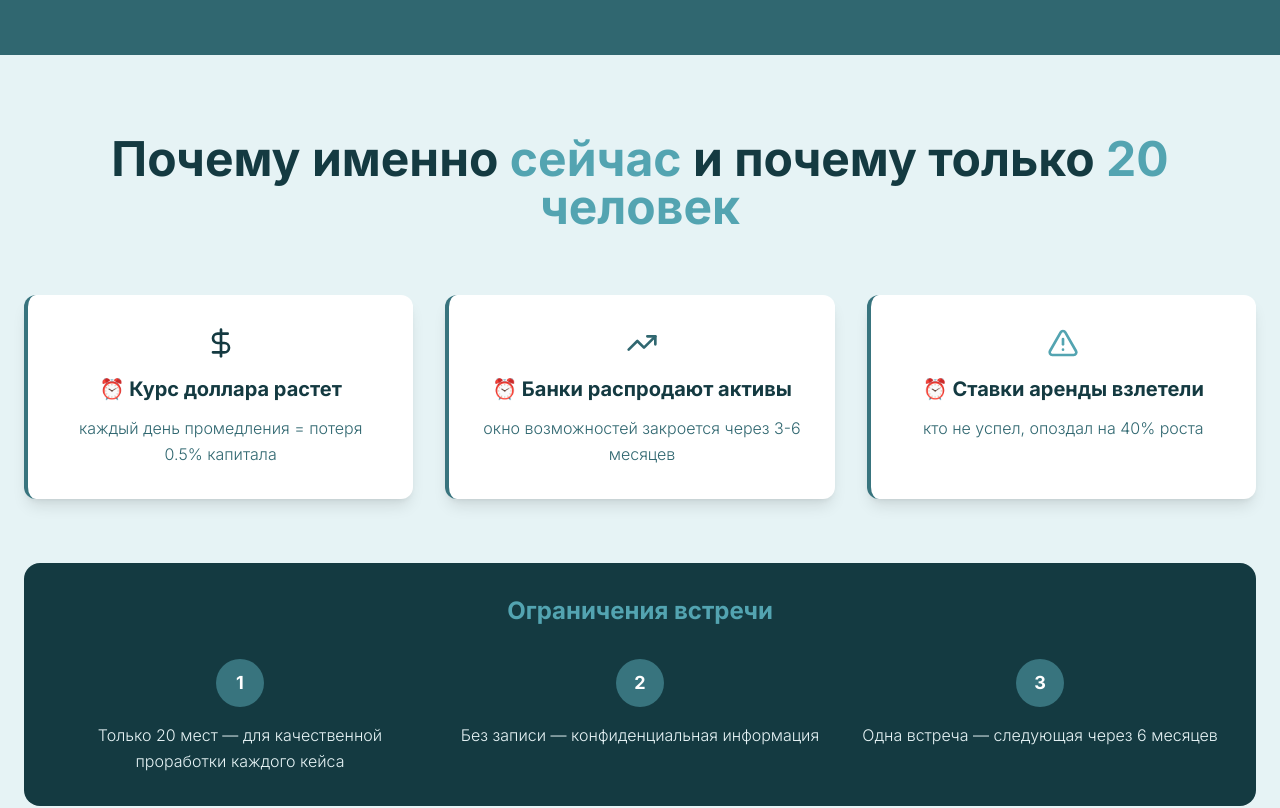
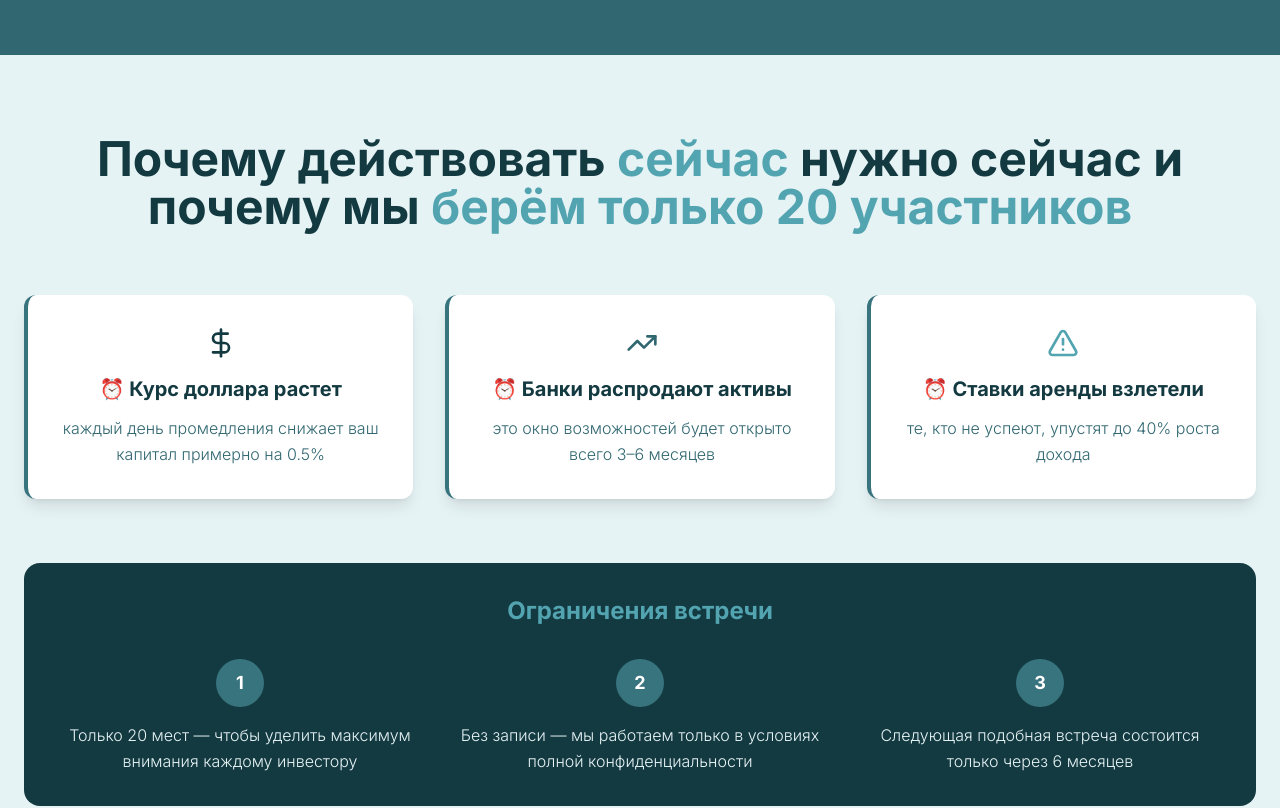
Before and after one commit to Danial992/landing, a React (Vite) app: page / in a window 1280 px wide. Shown: the part 7000-7808 px from the top of the page. Built offline with nearby package versions, Linux system fonts and the light colour scheme.

Commit message:
Update UrgencySection.tsx

```diff
--- a/src/components/UrgencySection.tsx
+++ b/src/components/UrgencySection.tsx
@@ -6,27 +6,27 @@ const UrgencySection: React.FC = () => {
     {
       icon: <DollarSign className="w-8 h-8 text-[#143A41]" />,
       title: "Курс доллара растет",
-      description: "каждый день промедления = потеря 0.5% капитала",
+      description: "каждый день промедления снижает ваш капитал примерно на 0.5%",
       color: "text-[#143A41]"
     },
     {
       icon: <TrendingUp className="w-8 h-8 text-[#306770]" />,
       title: "Банки распродают активы",
-      description: "окно возможностей закроется через 3-6 месяцев",
+      description: "это окно возможностей будет открыто всего 3–6 месяцев",
       color: "text-[#306770]"
     },
     {
       icon: <AlertTriangle className="w-8 h-8 text-[#53A4B1]" />,
       title: "Ставки аренды взлетели",
-      description: "кто не успел, опоздал на 40% роста",
+      description: "те, кто не успеют, упустят до 40% роста дохода",
       color: "text-[#53A4B1]"
     }
   ];
 
   const limitations = [
-    "Только 20 мест — для качественной проработки каждого кейса",
-    "Без записи — конфиденциальная информация",
-    "Одна встреча — следующая через 6 месяцев"
+    "Только 20 мест — чтобы уделить максимум внимания каждому инвестору",
+    "Без записи — мы работаем только в условиях полной конфиденциальности",
+    "Следующая подобная встреча состоится только через 6 месяцев"
   ];
 
   return (
@@ -34,7 +34,7 @@ const UrgencySection: React.FC = () => {
       <div className="max-w-7xl mx-auto">
         <div className="text-center mb-16">
           <h2 className="text-4xl lg:text-5xl font-bold text-[#143A41] mb-6">
-            Почему именно <span className="text-[#53A4B1]">сейчас</span> и почему только <span className="text-[#53A4B1]">20 человек</span>
+            Почему действовать <span className="text-[#53A4B1]">сейчас</span> нужно сейчас и почему мы <span className="text-[#53A4B1]">берём только 20 участников</span>
           </h2>
         </div>
 
@@ -77,8 +77,8 @@ const UrgencySection: React.FC = () => {
               <h3 className="text-3xl font-bold">Время — ваш главный враг</h3>
             </div>
             <p className="text-xl mb-8 leading-relaxed text-[#E6F3F5]">
-              Пока вы думаете, ваши конкуренты уже покупают объекты со скидками,
-              модернизируют их и захватывают рынок. <br />
+              Пока вы раздумываете, другие инвесторы уже покупают объекты со скидкой, улучшают их и занимают лучшие позиции на рынке.
+Каждый день промедления — это упущенная прибыль. <br />
               <span className="text-[#53A4B1] font-bold">Каждый день промедления стоит денег.</span>
             </p>
             <a href="#contact-form">
```
